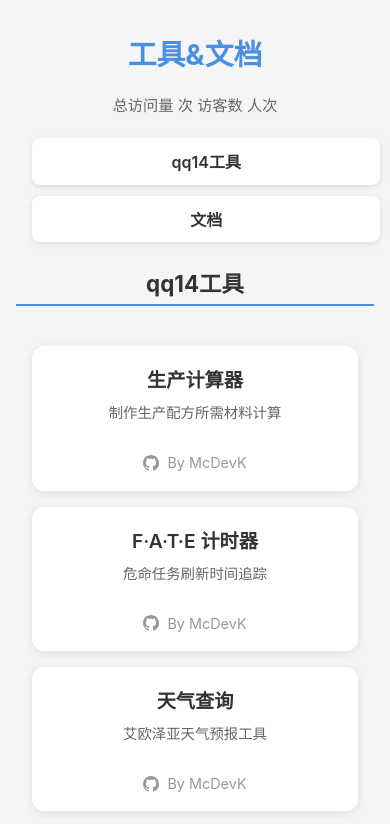
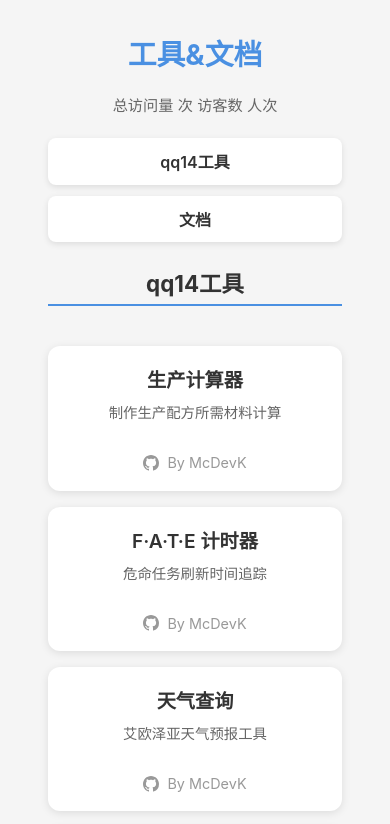
Before and after one commit to trustnight/trustnight.github.io, a plain HTML site: page mobile.html in a window 390 px wide. Shown: the top 824 px of the page. Drawn offline with Linux system fonts and the light colour scheme; some packages are replaced by stand-ins of ours; a script that the page names is missing.

Commit message:
style(mobile): 优化移动端样式布局和间距
调整移动端样式表，统一使用 border-box 盒模型，优化标题下划线宽度计算和导航栏布局。修改 padding 和 margin 值以提升移动端显示效果。

```diff
--- a/css/mobile.css
+++ b/css/mobile.css
@@ -1,4 +1,8 @@
 /* 移动端样式 */
+* {
+    box-sizing: border-box;
+}
+
 body {
     margin: 0;
     padding: 1rem;
@@ -20,7 +24,8 @@ h2 {
     margin: 1.5rem 0;
     text-align: center;
     position: relative;
-    padding-bottom: 0.5rem;
+    padding: 0 0 0.5rem;
+    box-sizing: border-box;
 }
 
 h2:after {
@@ -29,7 +34,7 @@ h2:after {
     bottom: 0;
     left: 50%;
     transform: translateX(-50%);
-    width: 100%;
+    width: calc(100% - 2rem);
     height: 2px;
     background-color: #4a90e2;
 }
@@ -37,6 +42,11 @@ h2:after {
 .game-section {
     width: 100%;
     padding: 0;
+}
+
+.game-category {
+    padding: 0 1rem;
+    width: 100%;
 }
 
 .tools-container {
@@ -152,10 +162,12 @@ h2:after {
 /* 导航栏样式 */
 .navigation {
     display: flex;
-    justify-content: center;
+    justify-content: flex-start;
     gap: 1rem;
-    margin: 1rem auto 1.5rem;
-    padding: 0 1rem;
+    margin: 1rem 0 1.5rem;
+    padding: 0 2rem;
+    width: 100%;
+    box-sizing: border-box;
 }
 
 .nav-link {
```
